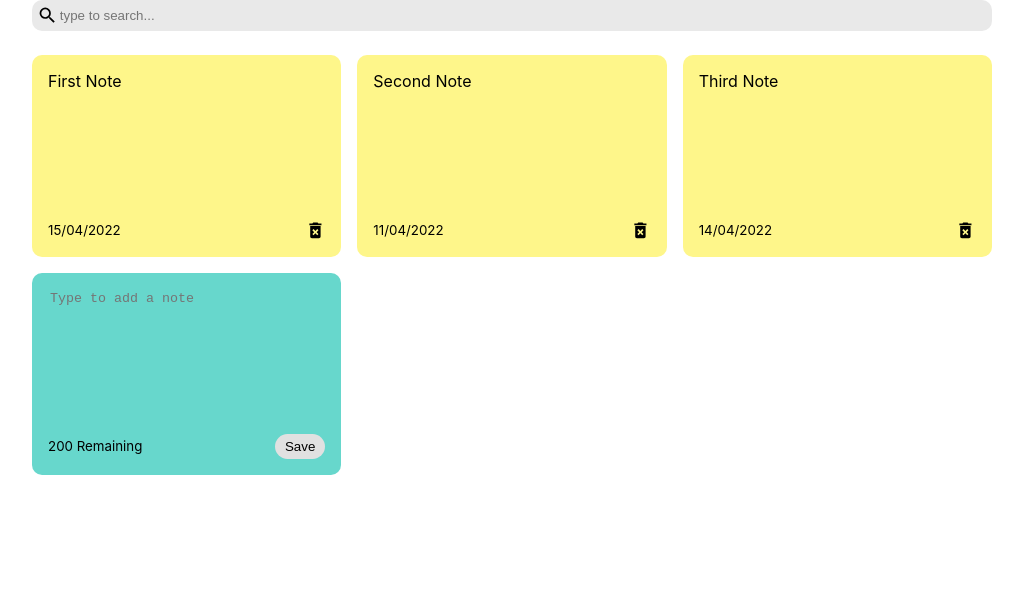
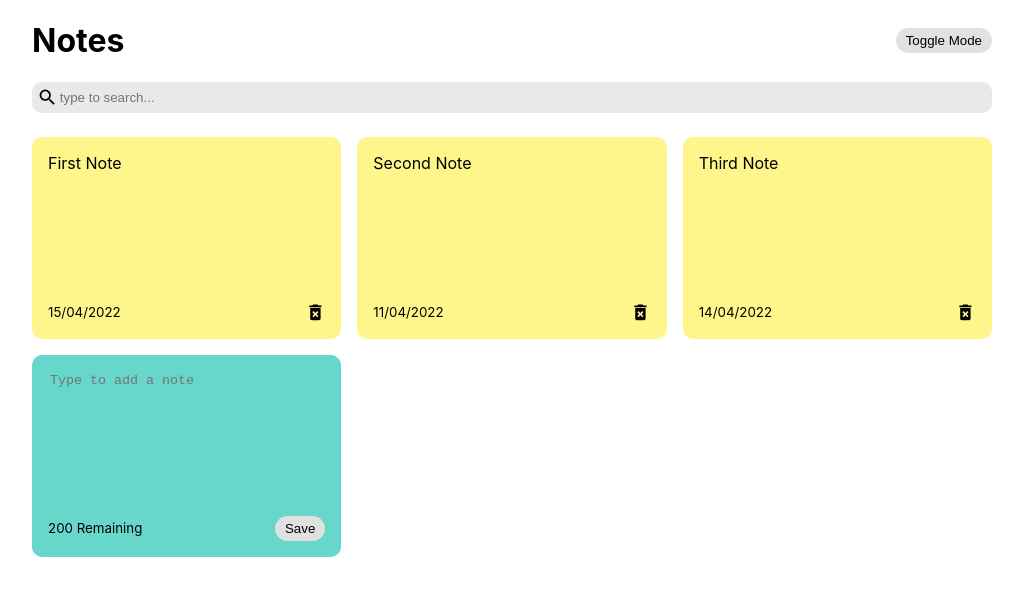
Before and after one commit to ibrahimuzul/react-notes, a React (Create React App) app: page / in a window 1280 px wide. Shown: the top 596 px of the page, without its empty margins (128-1151 px from the left). Built offline with nearby package versions, Linux system fonts and the light colour scheme; the HTML template or start-up script is replaced by a standard one.

Commit message:
Toggle Dark Mode

```diff
--- a/src/App.js
+++ b/src/App.js
@@ -3,6 +3,7 @@
 import { nanoid } from 'nanoid';
 import NoteList from './Components/NotesList';
 import Search from './Components/Search';
+import Header from './Components/Header';
 
 const App = () => {
   const [notes, setNotes] = useState([
@@ -25,6 +26,8 @@
 
   const [searchText, setSearchText] = useState('');
 
+  const [darkMode, setDarkMode] = useState(false);
+
   const addNote = (text) => {
     //console.log(text);
     const date = new Date();
@@ -43,13 +46,16 @@
   }
 
   return (
+    <div className={`${darkMode && 'dark-mode'}`}>
       <div className='container'>
+        <Header handleToggleDarkMode={setDarkMode}></Header>
         <Search handleSearchNote={setSearchText}></Search>
         <NoteList
-        notes={notes.filter((note)=>note.text.toLowerCase().includes(searchText.toLowerCase()))}
+          notes={notes.filter((note) => note.text.toLowerCase().includes(searchText.toLowerCase()))}
           handleAddNote={addNote}
           handleDeleteNote={deleteNote}
         ></NoteList>
+      </div>
     </div>
   );
 }
--- /dev/null
+++ b/src/Components/Header.js
@@ -0,0 +1,14 @@
+import React from 'react';
+
+const Header = ({handleToggleDarkMode}) => {
+    return (
+        <div className='header'>
+            <h1>Notes</h1>
+            <button
+            onClick={()=>handleToggleDarkMode((previousDarkMode)=>!previousDarkMode)}
+            className='save'>Toggle Mode</button>
+        </div>
+    )
+}
+
+export default Header;
--- a/src/index.css
+++ b/src/index.css
@@ -12,12 +12,27 @@
     monospace;
 }
 
+.header{
+  display: flex;
+  align-items: center;
+  justify-content: space-between;
+}
+
+.dark-mode{
+  background-color: black;
+}
+
+.dark-mode h1{
+  color:white;
+}
+
 .container {
   max-width: 960px;
   margin-right: auto;
   margin-left: auto;
   padding-right: 15px;
   padding-left: 15px;
+  min-height: 100vh;
 }
 
 .notes-list {
```
Lines whose indentation alone changed are shown as unchanged.
